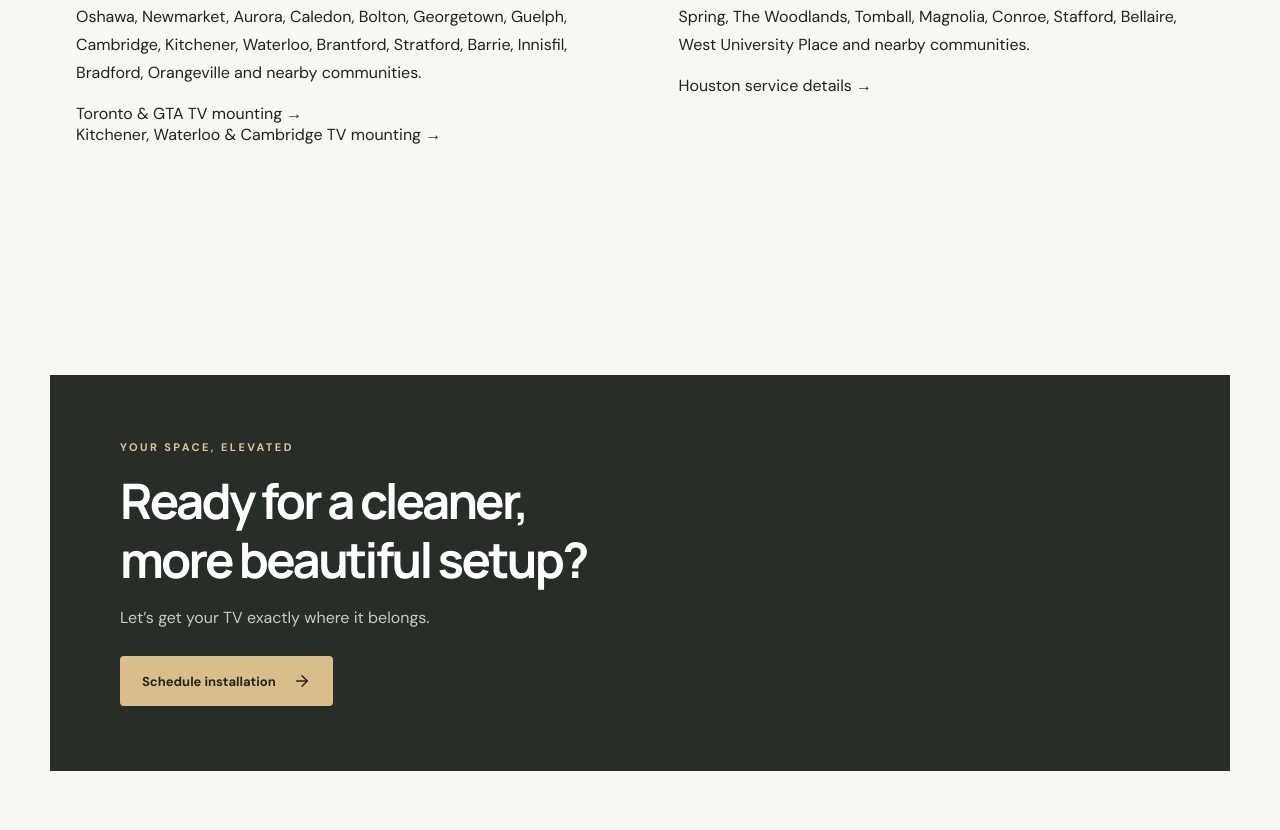
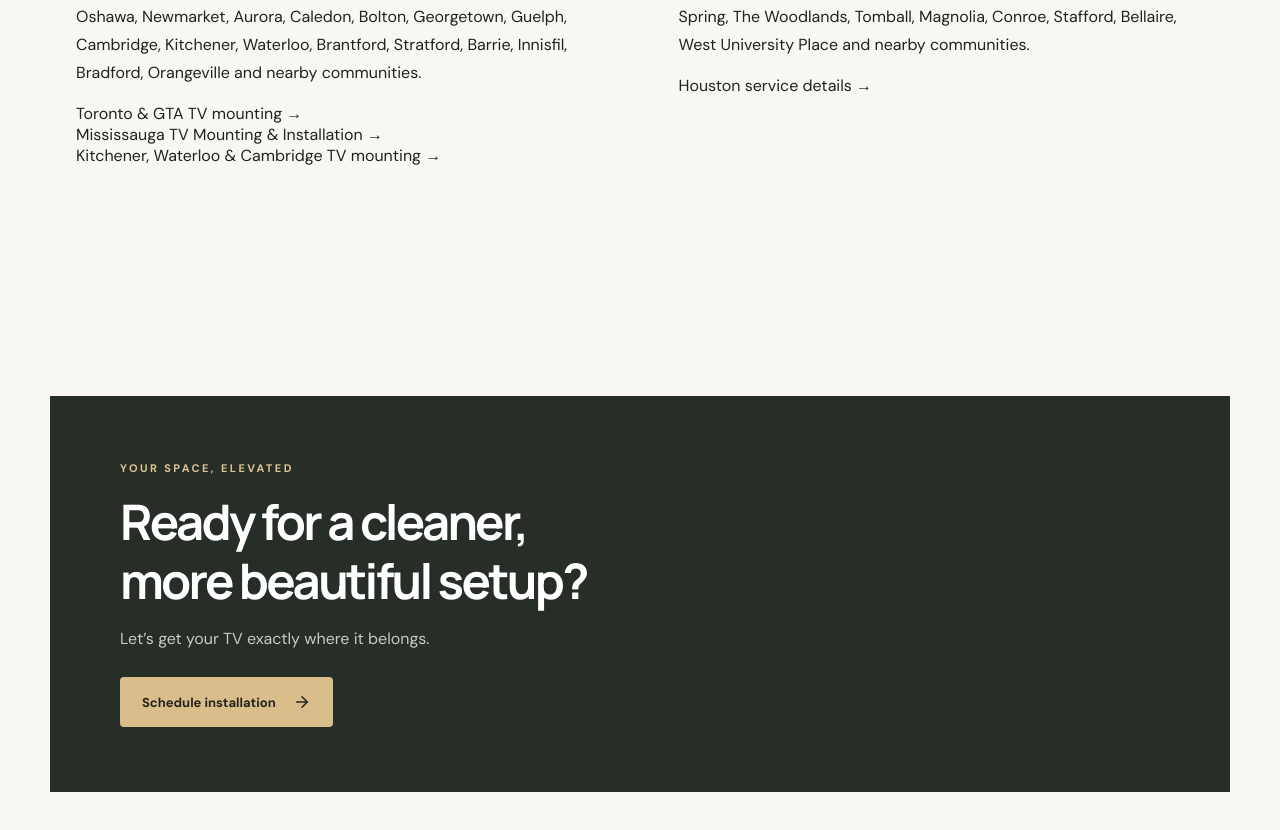
Before and after one commit to spnetworks0929/sptvinstaller, a Next.js app: page / in a window 1280 px wide. Shown: the part 5608-6438 px from the top of the page. Built offline with nearby package versions, Linux system fonts and the light colour scheme.

Commit message:
Add Mississauga TV Mounting link to page

```diff
--- a/app/page.tsx
+++ b/app/page.tsx
@@ -334,6 +334,11 @@ export default function Home() {
                 </Link>
               </div>
               <div>
+                <Link href="/locations/mississauga">
+                  Mississauga TV Mounting &amp; Installation →
+                </Link>
+              </div>
+              <div>
                 <Link href="/locations/kitchener-waterloo">
                   Kitchener, Waterloo & Cambridge TV mounting →
                 </Link>
```
